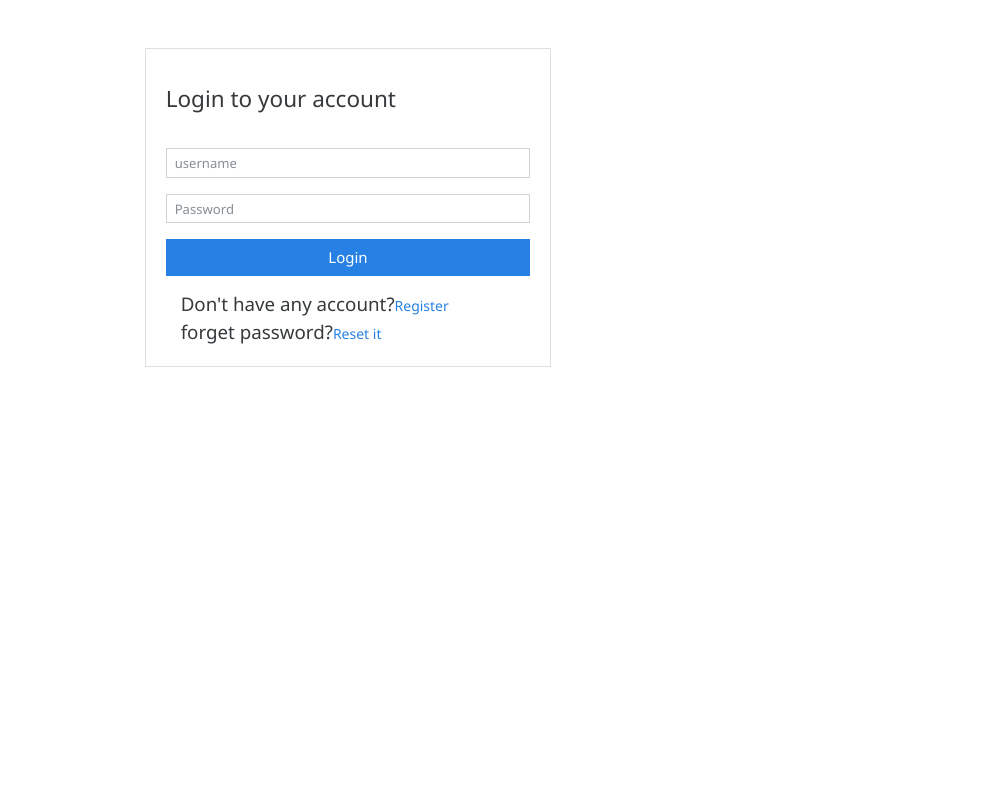
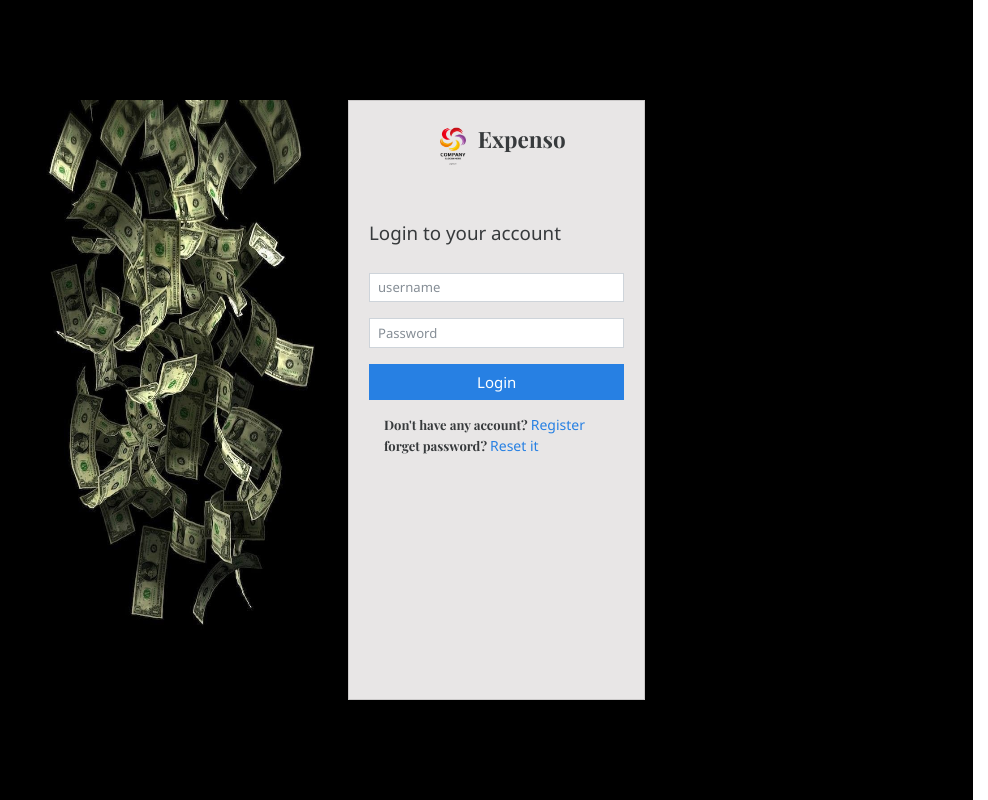
Before and after one commit to Riti03/Income_Expense_Website, a Django app: page /authentication/login in a window 1280 px wide. Shown: the whole page, without its empty margins (292-1280 px from the left). Run offline with Django 3.2, Linux system fonts and the light colour scheme; some libraries are stand-ins or nearby versions.

Commit message:
styling of login and regiter page is updated

```diff
--- a/expensewebsite/expensewebsite/settings.py
+++ b/expensewebsite/expensewebsite/settings.py
@@ -83,7 +83,7 @@ DATABASES = {
         'ENGINE': 'django.db.backends.postgresql',
         'NAME': 'incomeexpensedb',
         'USER' : 'postgres',
-        'PASSWORD' : 'postgre@123',
+        'PASSWORD' : '03062001',
         'HOST' : 'localhost',
     }
 }
--- a/expensewebsite/templates/authentication/login.html
+++ b/expensewebsite/templates/authentication/login.html
@@ -2,15 +2,31 @@
 {% load static %}
 
 {% block content %}
-<div class="row">
-  <div class="col-md-4"></div>
-  <div class="col-md-4">
-    <div class="card mt-5">
+<style>
+  @import url('https://fonts.googleapis.com/css2?family=Merriweather&family=Playfair+Display:wght@700&display=swap');
+
+  .customfont{
+    font-family: 'Merriweather', serif;
+    font-family: 'Playfair Display', serif;
+
+  }
+  </style>
+
+<div class="row h-100 w-100 d-flex align-items-center justify-content-center" style="background-color: black;">
+  <div class="col-md-4"><img src="{%static 'images/wallpaper.jpeg'%}" class="h-75 w-75 float-right" alt=""></div>
+  <div class="col-md-4" class="h-100 w-100">
+    <div class="card  w-75 h-75" style="background-color: #e8e6e6;">
 
 
       <div class="card-body">
-        <div class="card-title py-3">
-          <h4>Login to your account</h4>
+        <div class="cardlogo d-flex align-items-center justify-content-center">
+          <img src="{% static 'img/logo.png' %}" width="50" height="45" />
+          <h4 class="customfont">Expenso</h4><br>
+        </div>
+        <div class="card-title py-2 mt-5">
+
+        <h5>Login to your account</h5>
+
         </div>
         <form action="{% url 'login' %}" method="post">
           {% csrf_token %}
@@ -27,8 +43,8 @@
           <input type="submit" value="Login" class="btn btn-block btn-primary submit-btn" />
         </form>
         <div class="container">
-          <span class="text-lead lead">Don't have any account?</span><a href="/authentication/register">Register</a><br>
-          <span class="text-lead lead">forget password?</span><a href="/authentication/request-reset-link">Reset it</a>
+          <span class="text-lead lead customfont" style="font-size: small;">Don't have any account? </span><a href="/authentication/register">Register</a><br>
+          <span class="text-lead lead customfont" style="font-size: small;">forget password? </span><a href="/authentication/request-reset-link">Reset it</a>
         </div>
 
 
--- a/expensewebsite/templates/base.html
+++ b/expensewebsite/templates/base.html
@@ -14,7 +14,7 @@
   </head>
   <body>
     <nav class="navbar navbar-dark fixed-top bg-dark flex-md-nowrap p-0 shadow">
-      <a class="navbar-brand col-sm-3 col-md-2 mr-0" href="#">TrulyExpenses</a>
+      <a class="navbar-brand col-sm-3 col-md-2 mr-0" href="#">Expenso</a>
 
       <ul
         class="navbar-nav px-3"
```
Also changed, not shown: expensewebsite/templates/authentication/register.html (+19 -7 lines), expensewebsite/expensewebsite/static/images/wallpaper.jpeg (added).
